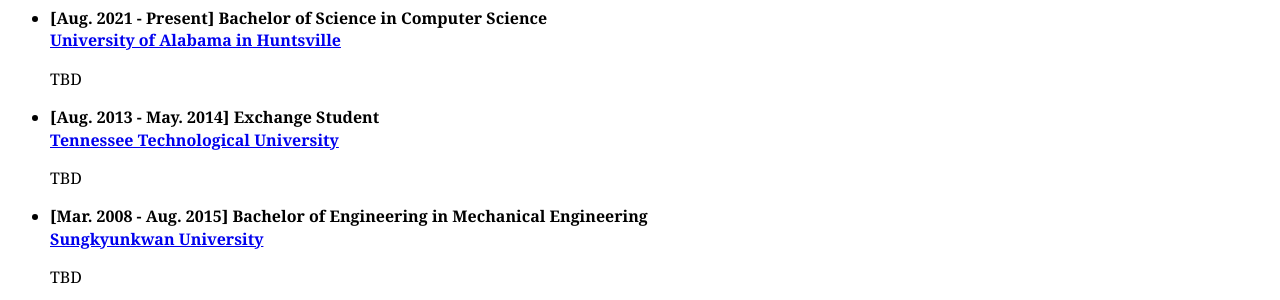
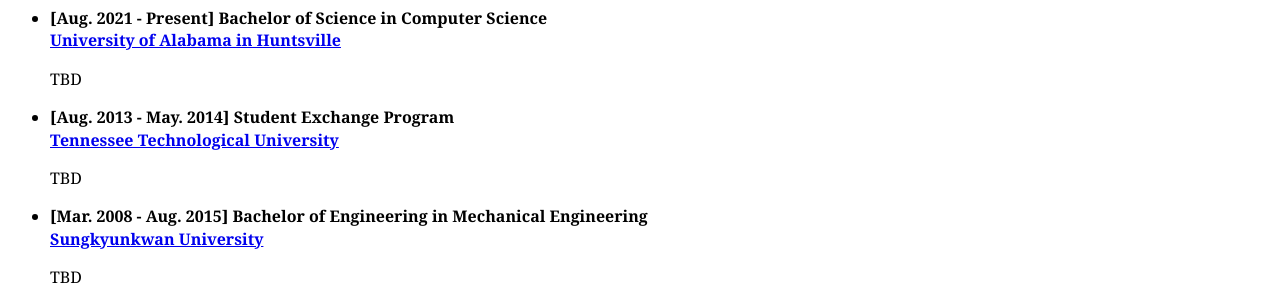
Before and after one commit to kyungjae-lee/kyungjae-lee.github.io, a Jekyll site: the page built from about.html, in a window 1280 px wide. Shown: the part 824-1124 px from the top of the page. Built offline with Jekyll 4.4.1, drawn with Linux system fonts in a browser that asks for light colours.

Commit message:
Update 'about.html'

```diff
--- a/about.html
+++ b/about.html
@@ -41,7 +41,7 @@
         <a href="https://www.uah.edu/">University of Alabama in
         Huntsville</a></b></li>
     <p>TBD</p>
-    <li><b>[Aug. 2013 - May. 2014] Exchange Student
+    <li><b>[Aug. 2013 - May. 2014] Student Exchange Program
     <br>
         <a href="https://www.tntech.edu/">Tennessee Technological
         University</a></b></li>
```
